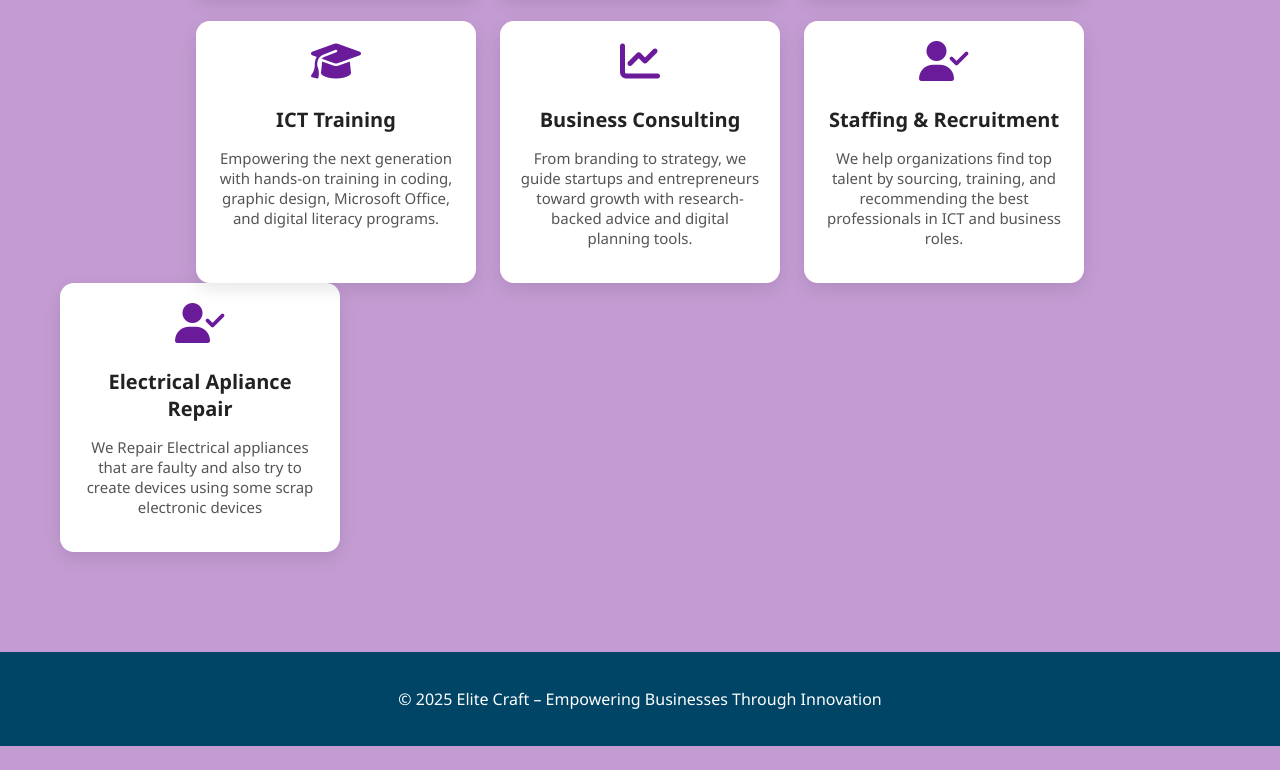
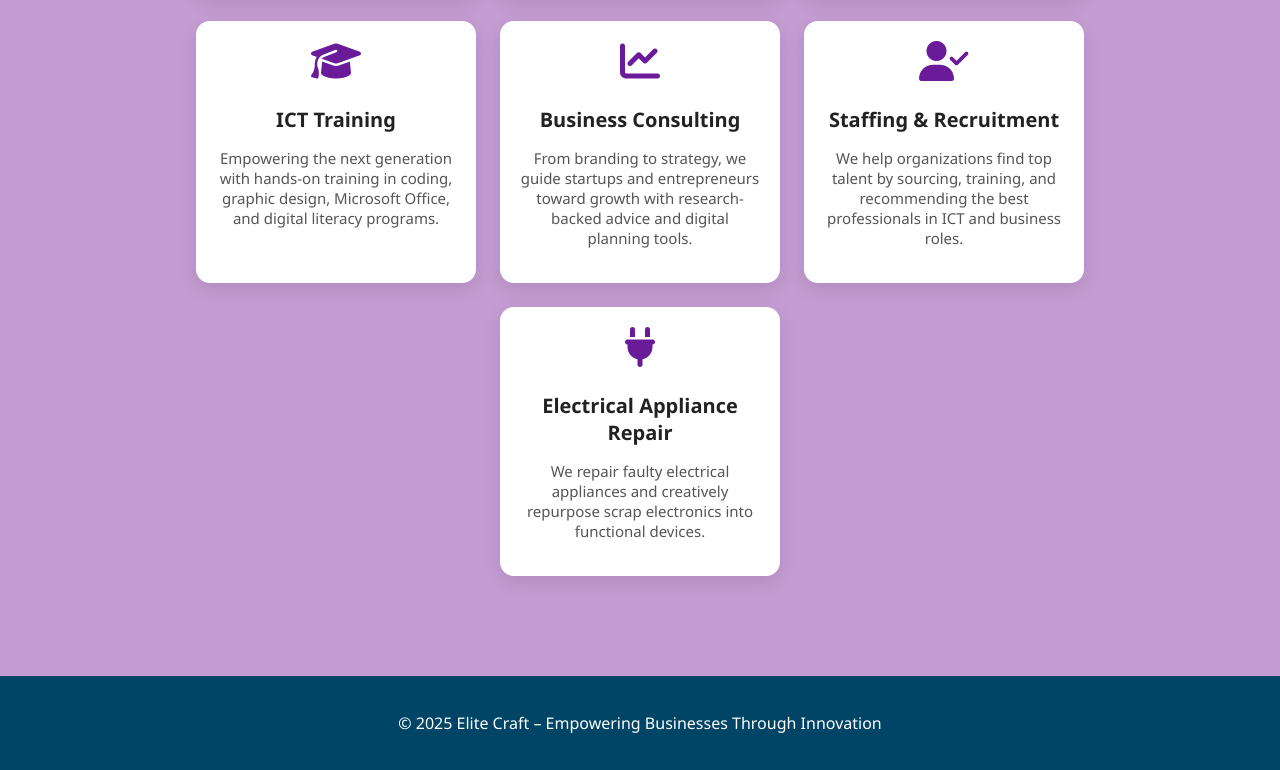
Before and after one commit to Ramandhan08647/EliteCRAFT, a plain HTML site: page Services.html in a window 1280 px wide. Shown: the part 614-1384 px from the top of the page. Before the commit the page ends 1360 px from the top, so only its background shows below. Drawn offline with Linux system fonts and the light colour scheme.

Commit message:
Update Services.html

```diff
--- a/Services.html
+++ b/Services.html
@@ -209,11 +209,11 @@
         <h3>Staffing & Recruitment</h3>
         <p>We help organizations find top talent by sourcing, training, and recommending the best professionals in ICT and business roles.</p>
       </div>
-    </div>
-    <div class="service-card">
-        <i class="fas fa-user-check"></i>
-        <h3>Electrical Apliance Repair</h3>
-        <p>We Repair Electrical appliances that are faulty and also try to create devices using some scrap electronic devices</p>
+
+      <div class="service-card">
+        <i class="fas fa-plug"></i>
+        <h3>Electrical Appliance Repair</h3>
+        <p>We repair faulty electrical appliances and creatively repurpose scrap electronics into functional devices.</p>
       </div>
     </div>
   </section>
```
